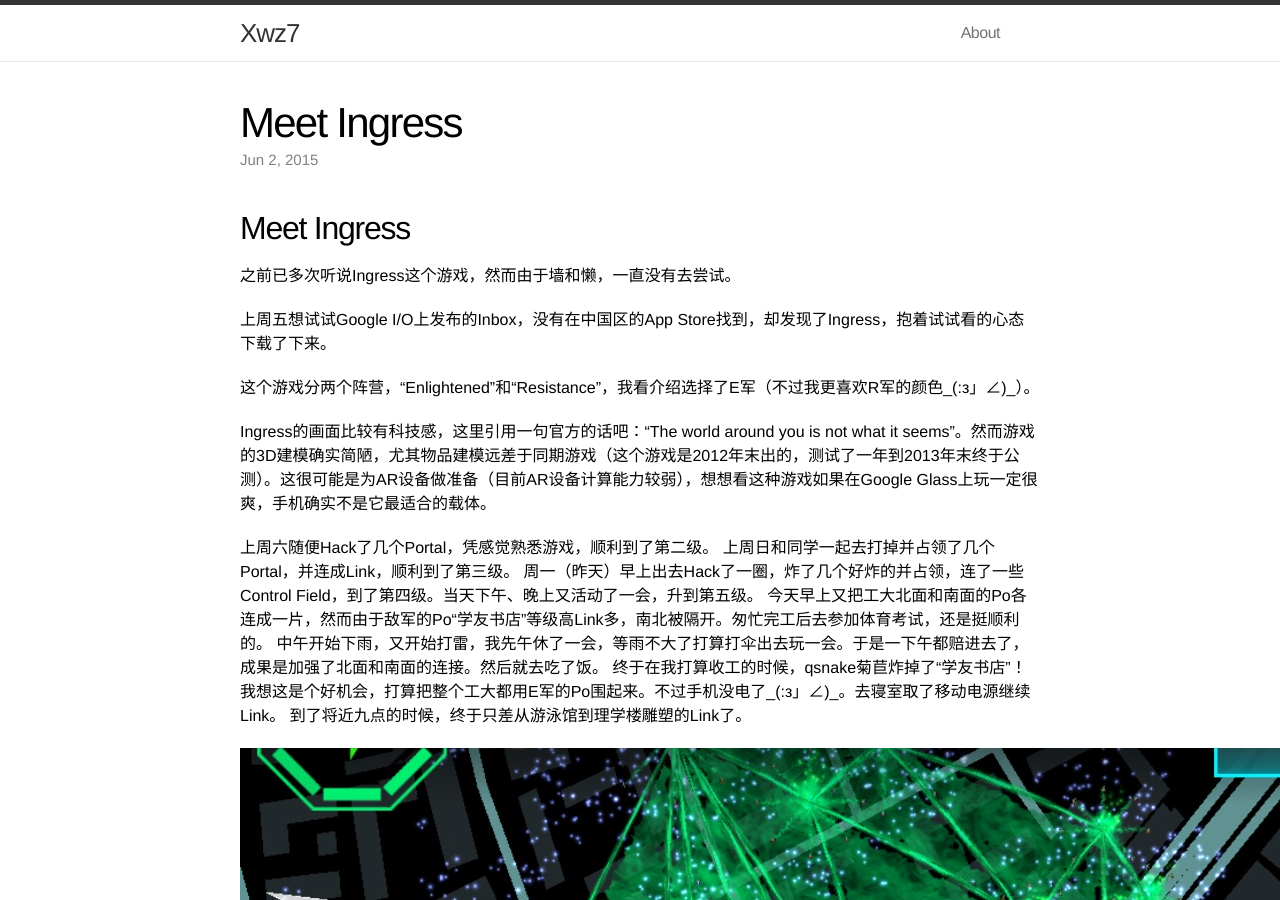
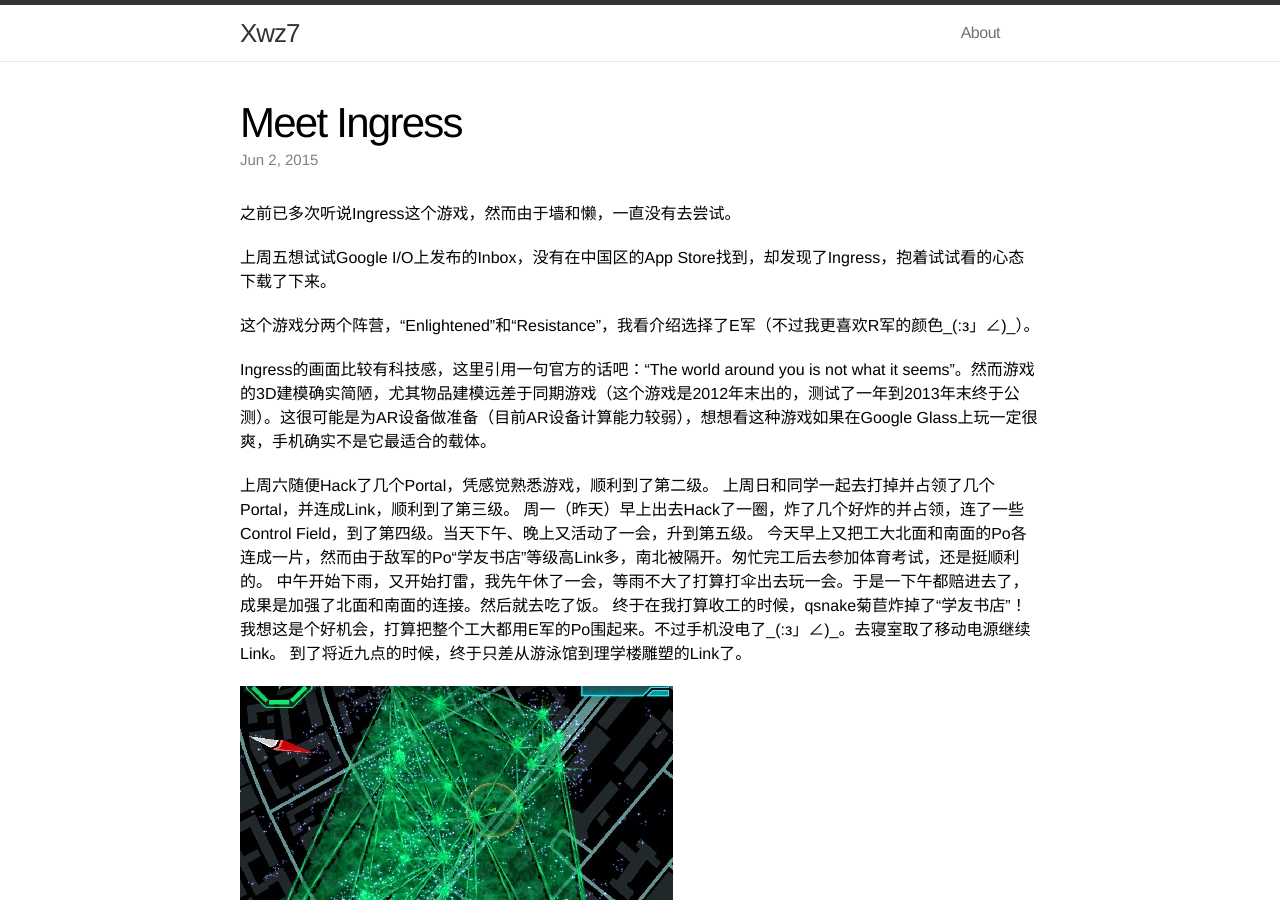
Before and after one commit to 39M/nil, a Jekyll site: the page built from _posts/2015-06-02-meet-ingress.md, in a window 1280 px wide and 900 px high. Built offline with Jekyll 4.4.1, drawn with Linux system fonts in a browser that asks for light colours.

Commit message:
finally...

```diff
--- a/_posts/2015-06-02-meet-ingress.md
+++ b/_posts/2015-06-02-meet-ingress.md
@@ -2,8 +2,6 @@
 layout: post
 title:  "Meet Ingress"
 ---
-
-## Meet Ingress
 
 之前已多次听说Ingress这个游戏，然而由于墙和懒，一直没有去尝试。
 
```
Also changed, not shown: assets/image/meet-ingress-1.jpg, assets/image/meet-ingress-2.jpg, assets/image/meet-ingress-3.jpg, assets/image/meet-ingress-4.jpg, assets/image/meet-ingress-5.jpg, assets/image/meet-ingress-6.jpg.
